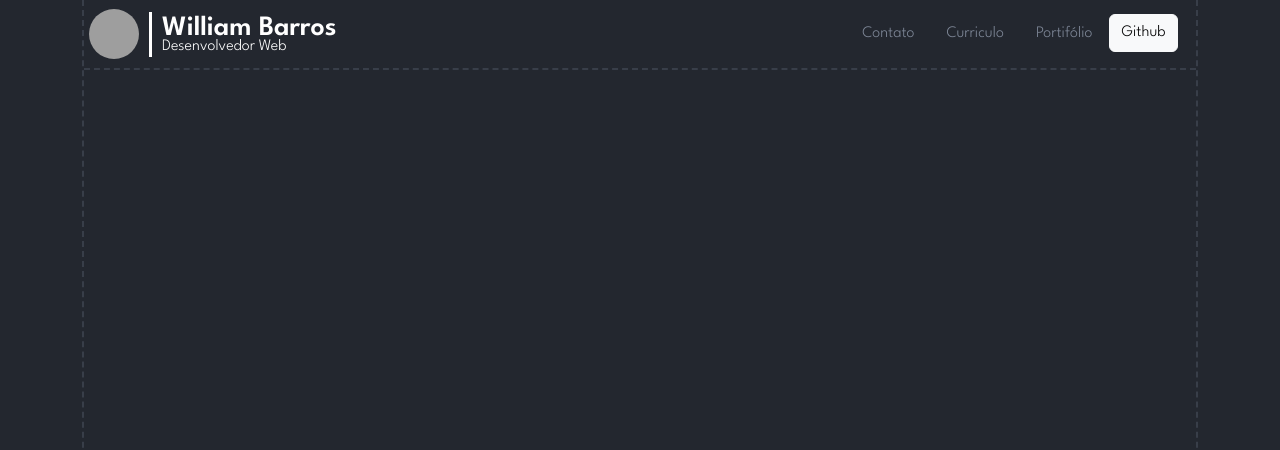
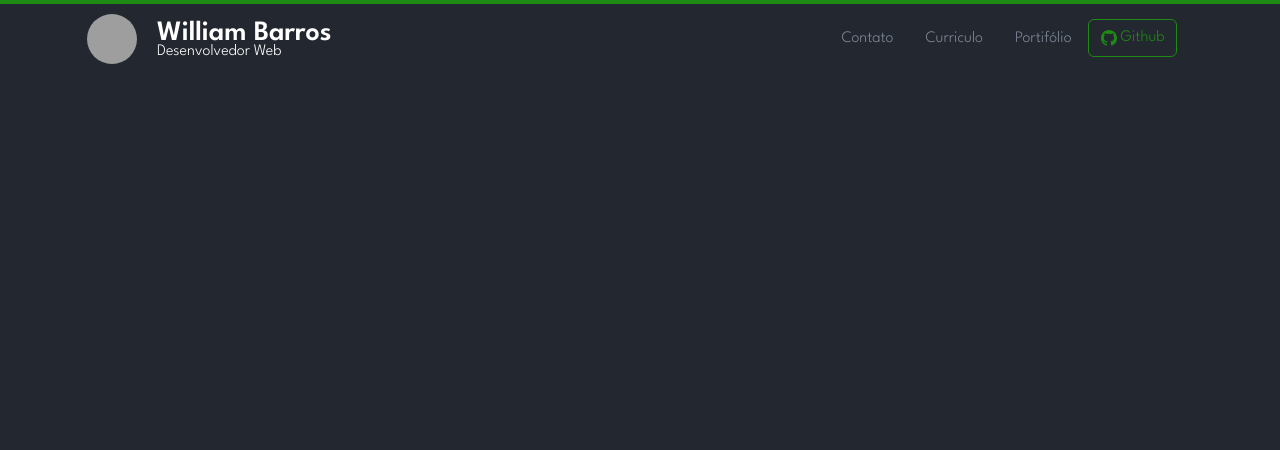
Before and after one commit to wsilvabarros/wsilvabarros.github.io, a Jekyll site: the page built from index.md, in a window 1280 px wide. Shown: the top 450 px of the page. Built offline with Jekyll 4.4.1, drawn with Linux system fonts in a browser that asks for light colours; our own code applies the rules of GitHub Pages for plain Markdown files; grey boxes are pictures that could not be loaded.

Commit message:
Update default.html

```diff
--- a/_layouts/default.html
+++ b/_layouts/default.html
@@ -1,3 +1,4 @@
+
 <!DOCTYPE html>
 <html lang="pt-BR">
     <head>
@@ -13,9 +14,17 @@
             @import url('https://fonts.googleapis.com/css2?family=League+Spartan:wght@300;600;700&display=swap');
             @import url('https://cdn.jsdelivr.net/npm/bootstrap@5.3.2/dist/css/bootstrap.min.css');
         body{
+            border-top:4px solid #1e8a14;
             background-color: #23272f;
             color: white;
             font-family: 'League Spartan', sans-serif;
+        }
+        a{
+            color:#1e8a14;
+        }
+        .secondcolor{
+            color:#1e8a14;
+            border:1px solid #1e8a14;
         }
         h1,h2,h3{
             font-family: 'League Spartan', sans-serif;
@@ -24,16 +33,16 @@
         }
         .main{
             position: relative;
-            height: 100%;
+            height: auto;
             width:100%;
-            min-height: 1000px;
            background-color: #23272f;
            color:white;
-          border-left:2px dashed #383e49;
-          border-right:2px dashed #383e49;
+         /* border-left:2px dashed #383e49;
+          border-right:2px dashed #383e49;*/
         }
         .head{
-            border-bottom:2px dashed #383e49;
+          /*  border-bottom:2px dashed #383e49; */
+
             height:70px;
             width:100%;
             display: flex;
@@ -43,7 +52,7 @@
         }
         .pos-logo{
             padding-left: 10px;
-            border-left: 3px solid white;
+            /*border-left: 3px solid white;*/
             display: flex;
             flex-direction: column;
             height: 45px;
@@ -68,10 +77,11 @@
         .blog{
             padding-top: 15px;
             padding-bottom: 15px;
-            border-top:2px dashed #383e49;
+           /* border-top:2px dashed #383e49;*/
             display: flex;
             flex-direction: row;
             justify-content: space-around;
+
         }
         .first-content{
             height: 400px;
@@ -79,8 +89,22 @@
         }
         .card{
             background-color: #23272f;
+            border:1px solid #23272f;
            color:white;
-          border:2px dashed #383e49;
+           box-shadow: 2px 0px 30px -11px rgba(0,0,0,0.67);
+-webkit-box-shadow: 2px 0px 30px -11px rgba(0,0,0,0.67);
+-moz-box-shadow: 2px 0px 30px -11px rgba(0,0,0,0.67);
+
+        }
+        @keyframes carhover {
+            from {border-bottom:0px solid #1e8a14;}
+            to {border-bottom:5px solid #1e8a14;}
+        }
+        .card:hover{
+
+            animation-name: carhover;
+            animation-duration: 0.5s;
+            border-bottom:5px solid #1e8a14;
         }
         </style>
     </head>
@@ -105,13 +129,27 @@
                                 <a class="nav-link" href="#">Portifólio</a>
                             </li>
                             <li class="nav-item">
-                                <a class="btn btn-light">Github</a>
+                                <a class="btn btn-outline-success secondcolor">
+                                    <svg
+                                        xmlns="http://www.w3.org/2000/svg"
+                                        width="16"
+                                        height="16"
+                                        fill="currentColor"
+                                        class="bi bi-github"
+                                        viewBox="0 0 16 16"
+                                    >
+                                        <path d="M8 0C3.58 0 0 3.58 0 8c0 3.54 2.29 6.53 5.47 7.59.4.07.55-.17.55-.38 0-.19-.01-.82-.01-1.49-2.01.37-2.53-.49-2.69-.94-.09-.23-.48-.94-.82-1.13-.28-.15-.68-.52-.01-.53.63-.01 1.08.58 1.23.82.72 1.21 1.87.87 2.33.66.07-.52.28-.87.51-1.07-1.78-.2-3.64-.89-3.64-3.95 0-.87.31-1.59.82-2.15-.08-.2-.36-1.02.08-2.12 0 0 .67-.21 2.2.82.64-.18 1.32-.27 2-.27.68 0 1.36.09 2 .27 1.53-1.04 2.2-.82 2.2-.82.44 1.1.16 1.92.08 2.12.51.56.82 1.27.82 2.15 0 3.07-1.87 3.75-3.65 3.95.29.25.54.73.54 1.48 0 1.07-.01 1.93-.01 2.2 0 .21.15.46.55.38A8.012 8.012 0 0 0 16 8c0-4.42-3.58-8-8-8z"/>
+                                    </svg>
+                                    Github
+                                </a>
                             </li>
                         </ul>
                     </div>
                 </div>
                 <div class="first-content"></div>
-                <div class="blog">
+            </div>
+        </div>
+        <div class="blog container">
             <div class="card" style="width: 18rem;">
                 <img src="https://d27jswm5an3efw.cloudfront.net/app/uploads/2019/07/insert-image-html.jpg" class="card-img-top" alt="...">
                 <div class="card-body">
@@ -137,7 +175,5 @@
                 </div>
             </div>
         </div>
-            </div>
-        </div>
     </body>
 </html>
```
Lines whose indentation alone changed are shown as unchanged.
